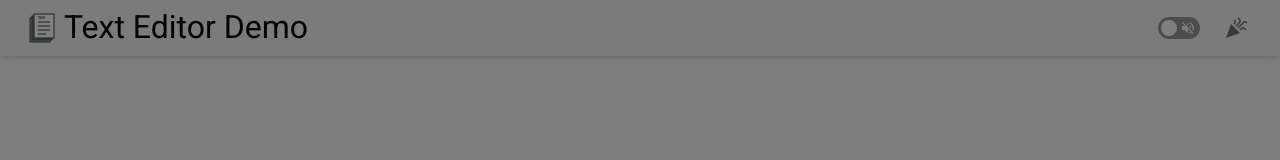
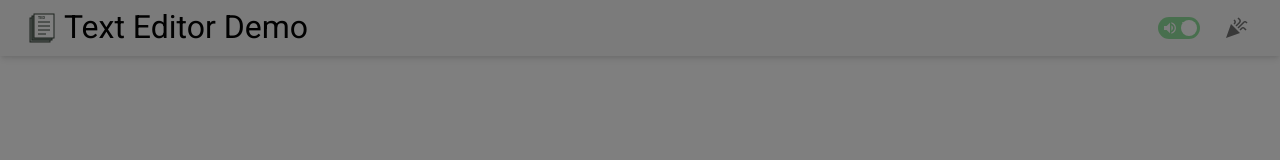
Before and after one commit to workspace-tj/text-editor-demo-frontend, a React (Vite) app: page / in a window 1280 px wide. Shown: the top 160 px of the page. Built offline with nearby package versions, Linux system fonts and the light colour scheme.

Commit message:
🐛 Fix volume value error

```diff
--- a/src/components/organisms/Header.tsx
+++ b/src/components/organisms/Header.tsx
@@ -25,7 +25,7 @@ export function Header(): React.ReactElement {
               Text&nbsp;Editor&nbsp;Demo
             </Typography>
             <VolumeSwitch
-              value={!isMuted}
+              checked={!isMuted}
               onChange={(_, checked) => setIsMuted(!checked)}
               sx={{ gridArea: "volume-switch" }}
             />
```
